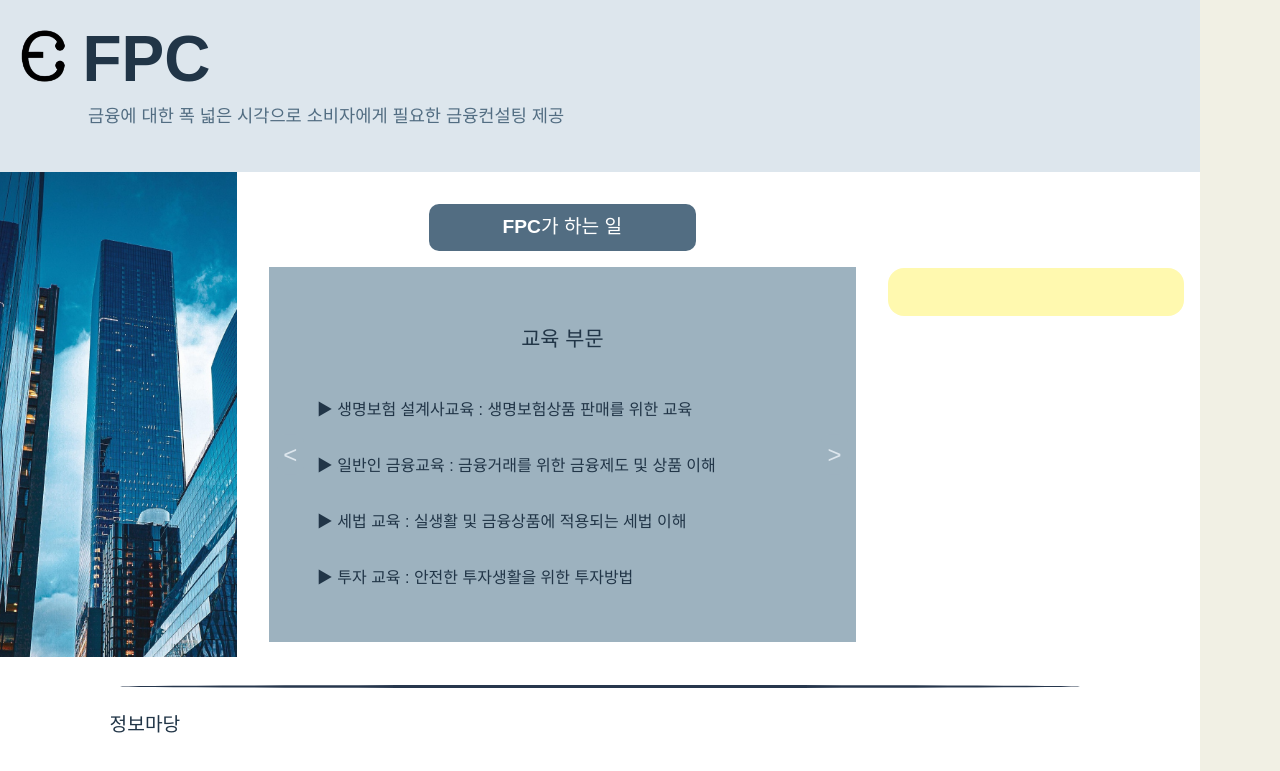
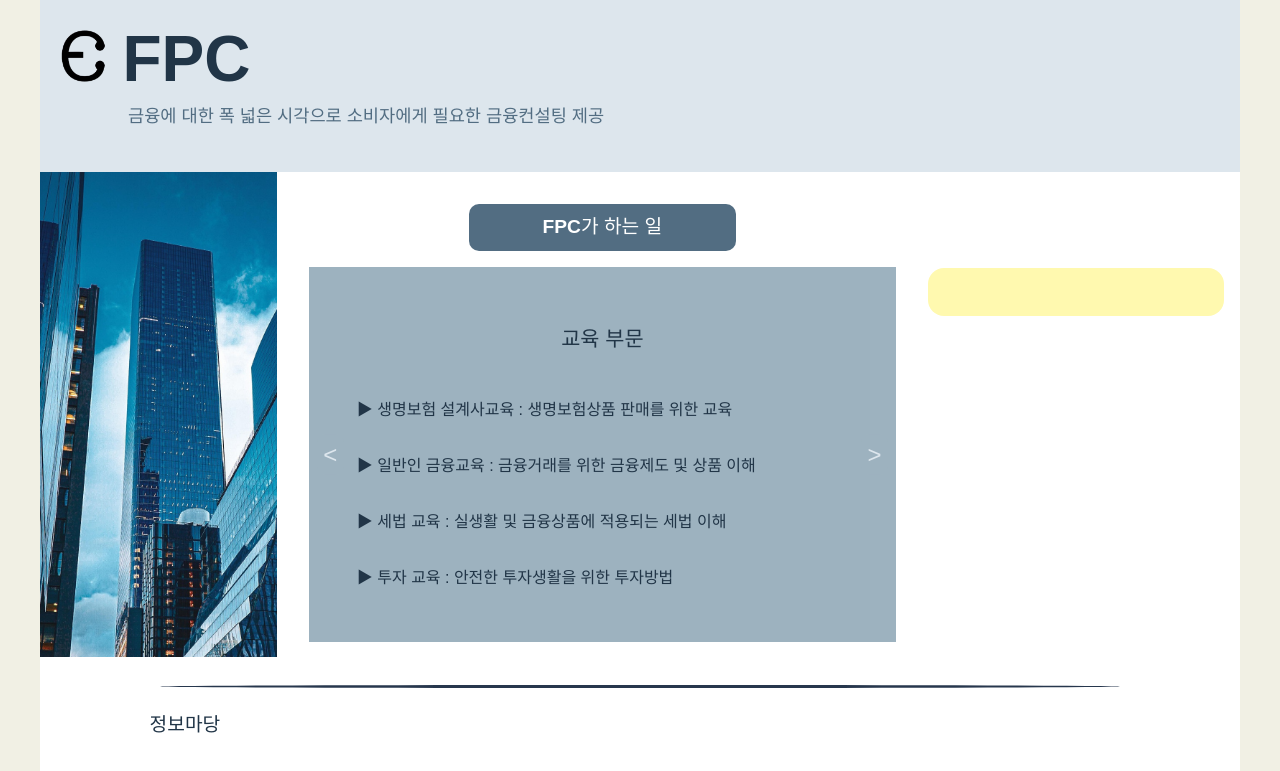
Before and after one commit to caztop/react-fpc, a React (Vite) app: page / in a window 1280 px wide. Shown: the top 771 px of the page. Built offline with nearby package versions, Linux system fonts and the light colour scheme; no server answers; grey boxes are pictures that could not be loaded.

Commit message:
main.css 화면 중앙정렬

```diff
--- a/src/css/main.css
+++ b/src/css/main.css
@@ -1,6 +1,11 @@
 /* 기본 설정 */
 * {
   box-sizing: border-box;
+}
+
+#root {
+  max-width: 1280px;
+  margin: 0 auto;
 }
 
 body {
```
